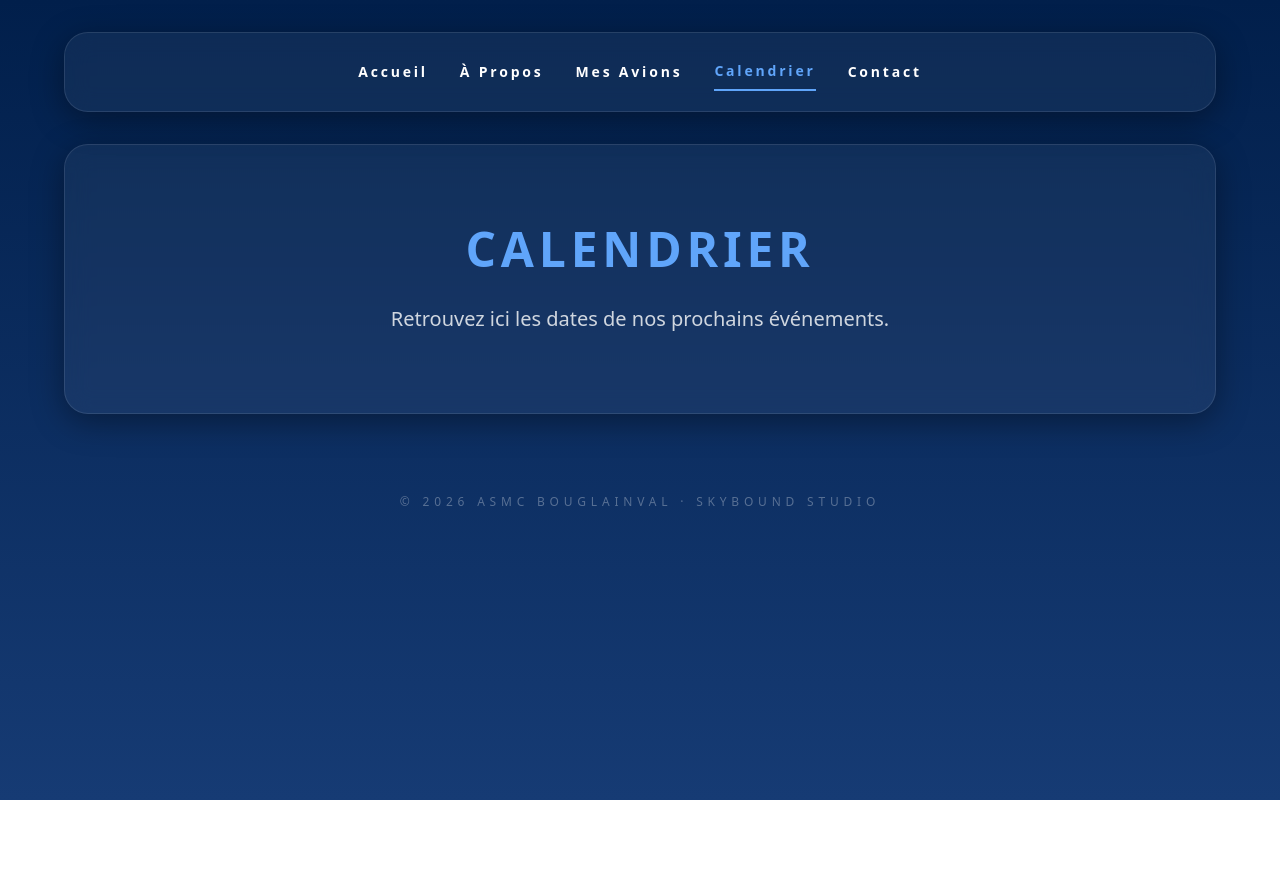
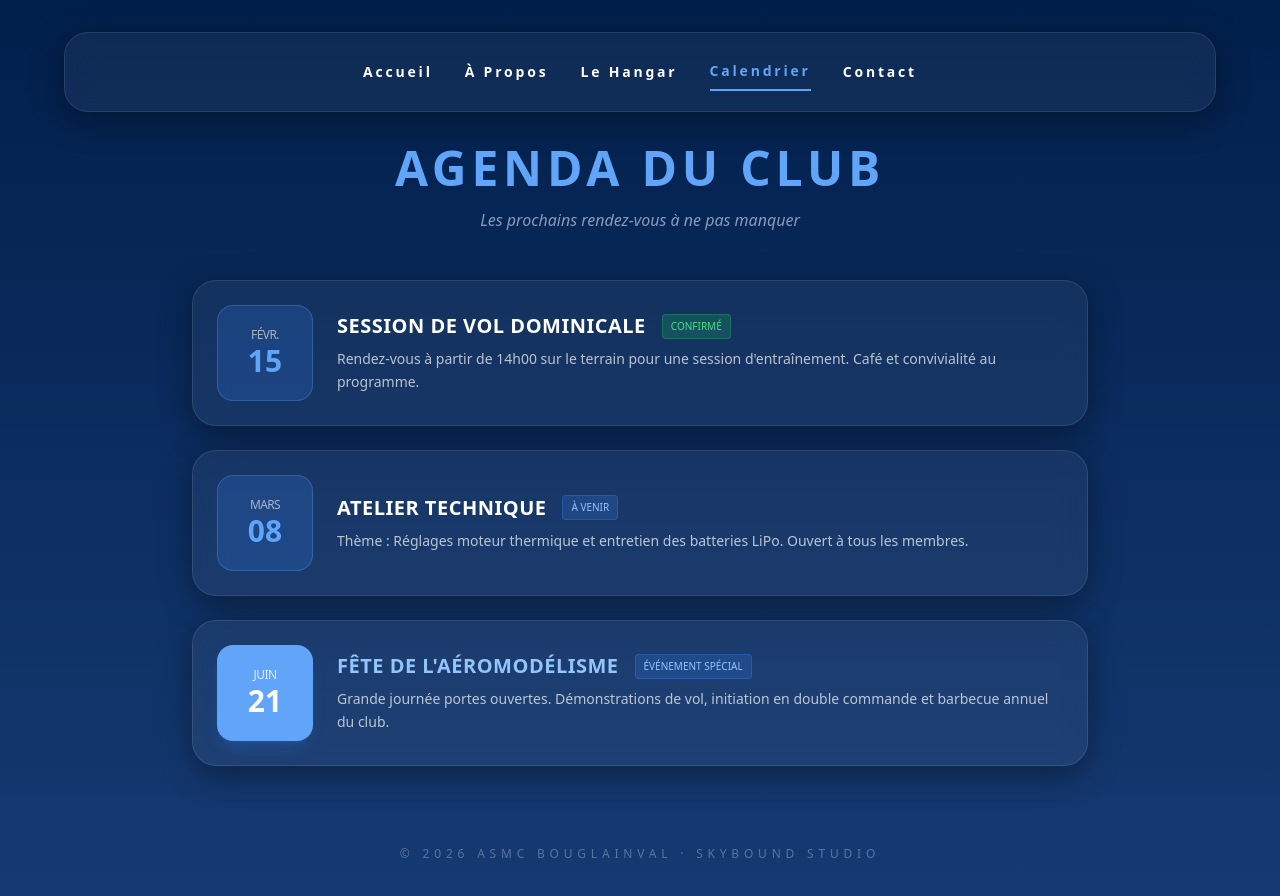
Before and after one commit to leschaeveemmanuel-rgb/asmc-site, a React (Vite) app: page / in a window 1280 px wide. Both pictures are taken after a click on the button "Calendrier". Shown: the top 896 px of the page. Before the commit the page ends 800 px from the top, so only its background shows below. Built offline with nearby package versions, Linux system fonts and the light colour scheme.

Commit message:
Add files via upload

```diff
--- a/src/App.jsx
+++ b/src/App.jsx
@@ -24,7 +24,7 @@ function App() {
           onClick={() => setPage('avions')}
           className={`transition-all duration-300 py-2 ${page === 'avions' ? 'text-blue-400 border-b-2 border-blue-400' : 'hover:text-blue-300'}`}
         >
-          Mes Avions
+          Le Hangar
         </button>
         <button
           onClick={() => setPage('calendrier')}
@@ -238,10 +238,67 @@ function App() {
 
         {/* --- CALENDRIER --- */}
         {page === 'calendrier' && (
-          <div className="glass-card p-8 md:p-20 text-center animate-in fade-in duration-500">
-            <h2 className="text-3xl md:text-5xl font-bold mb-8 uppercase tracking-widest text-blue-400">Calendrier</h2>
-            <p className="text-xl opacity-80">Retrouvez ici les dates de nos prochains événements.</p>
+          <div className="w-full animate-in fade-in slide-in-from-bottom-4 duration-700">
+    <div className="text-center mb-12">
+      <h2 className="text-3xl md:text-5xl font-black uppercase tracking-widest text-blue-400">Agenda du Club</h2>
+      <p className="mt-4 text-blue-100 opacity-60 italic">Les prochains rendez-vous à ne pas manquer</p>
+    </div>
+
+    <div className="max-w-4xl mx-auto space-y-6">
+
+      {/* ÉVÉNEMENT 1 */}
+      <div className="glass-card p-6 flex flex-col md:flex-row items-center gap-6 hover:border-blue-400/30 transition-colors">
+        <div className="flex-shrink-0 w-24 h-24 bg-blue-500/20 rounded-2xl border border-blue-400/30 flex flex-col items-center justify-center">
+          <span className="text-xs uppercase tracking-tighter opacity-60">Févr.</span>
+          <span className="text-3xl font-black text-blue-400">15</span>
+        </div>
+        <div className="flex-grow text-center md:text-left space-y-2">
+          <div className="flex flex-col md:flex-row md:items-center gap-2 md:gap-4">
+            <h3 className="text-xl font-bold uppercase tracking-wide">Session de Vol Dominicale</h3>
+            <span className="text-[10px] bg-green-500/20 text-green-400 px-2 py-1 rounded border border-green-500/30 uppercase w-fit mx-auto md:mx-0">Confirmé</span>
           </div>
+          <p className="text-sm opacity-70 leading-relaxed">
+            Rendez-vous à partir de 14h00 sur le terrain pour une session d'entraînement. Café et convivialité au programme.
+          </p>
+        </div>
+      </div>
+
+      {/* ÉVÉNEMENT 2 */}
+      <div className="glass-card p-6 flex flex-col md:flex-row items-center gap-6 hover:border-blue-400/30 transition-colors">
+        <div className="flex-shrink-0 w-24 h-24 bg-blue-500/20 rounded-2xl border border-blue-400/30 flex flex-col items-center justify-center">
+          <span className="text-xs uppercase tracking-tighter opacity-60">Mars</span>
+          <span className="text-3xl font-black text-blue-400">08</span>
+        </div>
+        <div className="flex-grow text-center md:text-left space-y-2">
+          <div className="flex flex-col md:flex-row md:items-center gap-2 md:gap-4">
+            <h3 className="text-xl font-bold uppercase tracking-wide">Atelier Technique</h3>
+            <span className="text-[10px] bg-blue-500/20 text-blue-300 px-2 py-1 rounded border border-blue-500/30 uppercase w-fit mx-auto md:mx-0">À venir</span>
+          </div>
+          <p className="text-sm opacity-70 leading-relaxed">
+            Thème : Réglages moteur thermique et entretien des batteries LiPo. Ouvert à tous les membres.
+          </p>
+        </div>
+      </div>
+
+      {/* ÉVÉNEMENT 3 (Exemple d'événement spécial) */}
+      <div className="glass-card p-6 flex flex-col md:flex-row items-center gap-6 border-l-4 border-l-blue-400">
+        <div className="flex-shrink-0 w-24 h-24 bg-blue-400 text-white rounded-2xl flex flex-col items-center justify-center shadow-lg shadow-blue-500/20">
+          <span className="text-xs uppercase tracking-tighter opacity-80">Juin</span>
+          <span className="text-3xl font-black">21</span>
+        </div>
+        <div className="flex-grow text-center md:text-left space-y-2">
+          <div className="flex flex-col md:flex-row md:items-center gap-2 md:gap-4">
+            <h3 className="text-xl font-bold uppercase tracking-wide text-blue-300">Fête de l'Aéromodélisme</h3>
+            <span className="text-[10px] bg-blue-500/20 text-blue-300 px-2 py-1 rounded border border-blue-500/30 uppercase w-fit mx-auto md:mx-0">Événement Spécial</span>
+          </div>
+          <p className="text-sm opacity-70 leading-relaxed">
+            Grande journée portes ouvertes. Démonstrations de vol, initiation en double commande et barbecue annuel du club.
+          </p>
+        </div>
+      </div>
+
+    </div>
+  </div>
         )}
 
         {/* --- CONTACT --- */}
```
